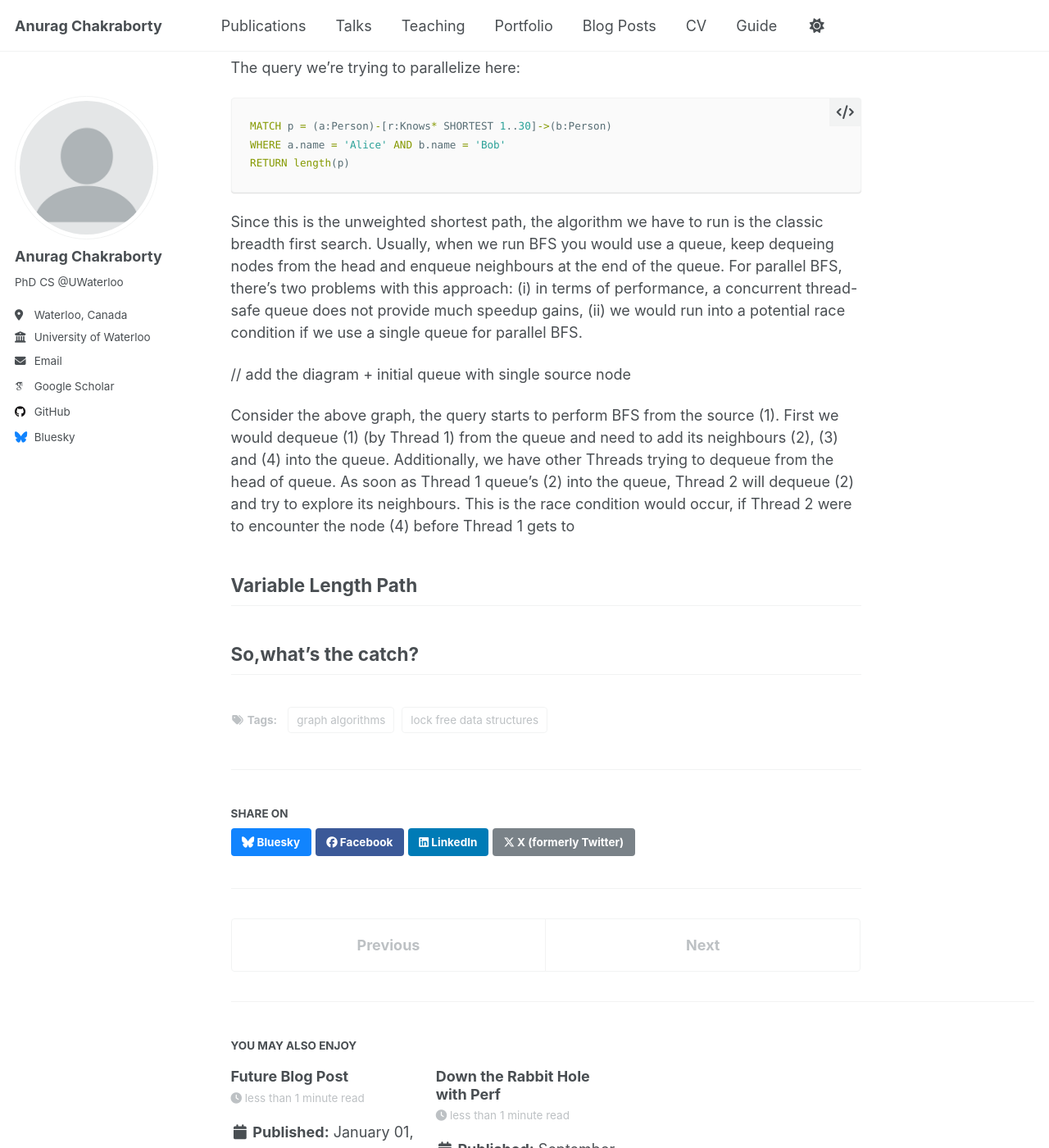
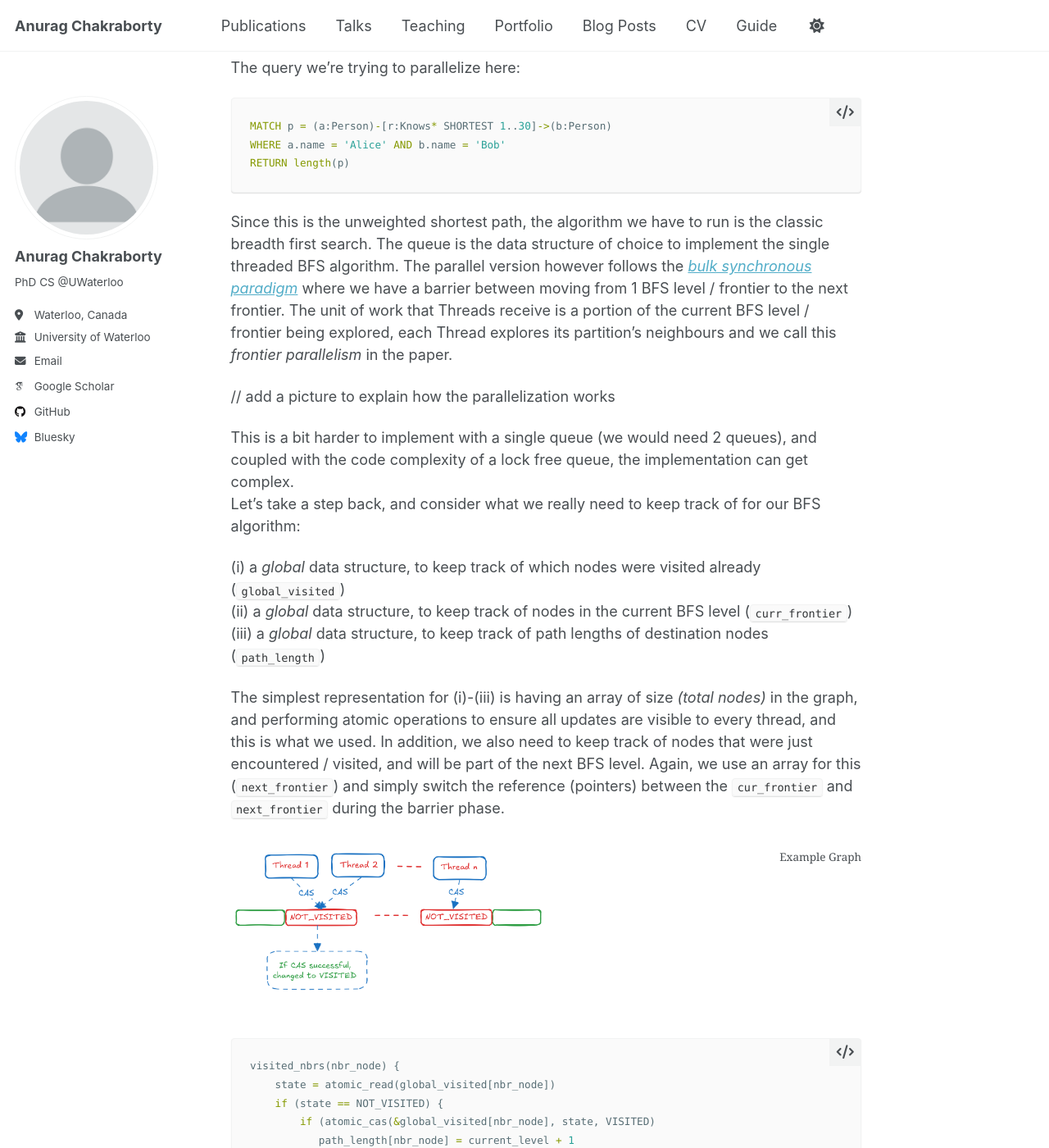
Before and after one commit to anuchak/anuchak.github.io, a Jekyll site: the page built from _posts/2025-09-14-blog-post-1.md, in a window 1280 px wide and 1400 px high, scrolled down 2856 px. Shown: the whole window at 82% size. Built offline with Jekyll 4.4.1, drawn with Linux system fonts in a browser that asks for light colours; some web fonts are replaced; a script that is not in the unit is left out.

Commit message:
push changes

````diff
--- a/_posts/2025-09-14-blog-post-1.md
+++ b/_posts/2025-09-14-blog-post-1.md
@@ -98,19 +98,44 @@ WHERE a.name = 'Alice' AND b.name = 'Bob'
 RETURN length(p)
 ```
 
-Since this is the unweighted shortest path, the algorithm we have to run is the classic
-breadth first search. Usually, when we run BFS you would use a queue, keep dequeing nodes from the head
-and enqueue neighbours at the end of the queue. For parallel BFS, there's two problems with this approach:
-(i) in terms of performance, a concurrent thread-safe queue does not provide much speedup gains,
-(ii) we would run into a potential race condition if we use a single queue for parallel BFS.
+Since this is the unweighted shortest path, the algorithm we have to run is the classic breadth first search.
+The queue is the data structure of choice to implement the single threaded BFS algorithm.
+The parallel version however follows the [_bulk synchronous paradigm_](https://en.wikipedia.org/wiki/Bulk_synchronous_parallel) where we have a barrier between moving from 1 BFS
+level / frontier to the next frontier. The unit of work that Threads receive is a portion of the current BFS level / frontier being
+explored, each Thread explores its partition's neighbours and we call this _frontier parallelism_ in the paper.
 
-// add the diagram + initial queue with single source node
+// add a picture to explain how the parallelization works
 
-Consider the above graph, the query starts to perform BFS from the source (1). First we would dequeue
-(1) (by Thread 1) from the queue and need to add its neighbours (2), (3) and (4) into the queue. Additionally, we have
-other Threads trying to dequeue from the head of queue. As soon as Thread 1 queue's (2) into the queue, Thread 2 will dequeue
-(2) and try to explore its neighbours. This is the race condition would occur, if Thread 2 were to encounter the node (4)
-before Thread 1 gets to
+This is a bit harder to implement with a single queue (we would need 2 queues),
+and coupled with the code complexity of a lock free queue, the implementation can get complex.
+Let's take a step back, and consider what we really need to keep track of for our BFS algorithm:
+
+(i) a _global_ data structure, to keep track of which nodes were visited already (`global_visited`)
+(ii) a _global_ data structure, to keep track of nodes in the current BFS level (`curr_frontier`)
+(iii) a _global_ data structure, to keep track of path lengths of destination nodes (`path_length`)
+
+The simplest representation for (i)-(iii) is having an array of size _(total nodes)_ in the graph, and performing atomic
+operations to ensure all updates are visible to every thread, and this is what we used. In addition, we also need to keep
+track of nodes that were just encountered / visited, and will be part of the next BFS level. Again, we use an array for this
+(`next_frontier`) and simply switch the reference (pointers) between the `cur_frontier` and `next_frontier` during the barrier
+phase.
+
+<figure>
+  <img src="/images/img.png" alt="Description" style="width: 50%;" />
+  <figcaption style="text-align: left;">Example Graph</figcaption>
+</figure>
+
+
+```c++
+visited_nbrs(nbr_node) {
+    state = atomic_read(global_visited[nbr_node])
+    if (state == NOT_VISITED) {
+        if (atomic_cas(&global_visited[nbr_node], state, VISITED)
+           path_length[nbr_node] = current_level + 1
+    }
+}
+```
+
 
 
 ## Variable Length Path
````
Also changed, not shown: images/img.png (added).
